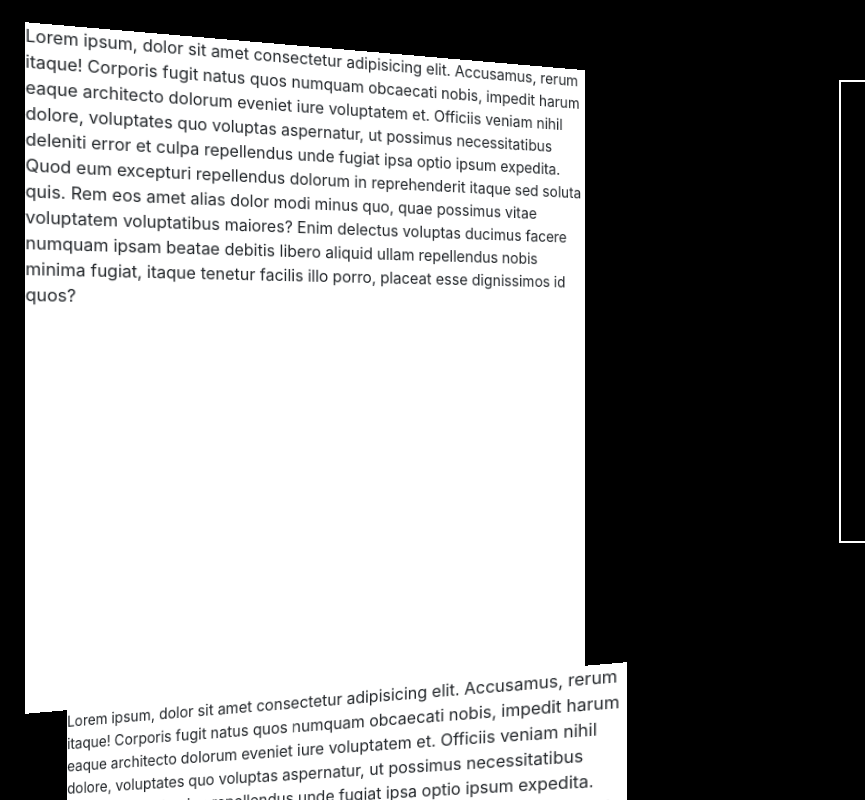
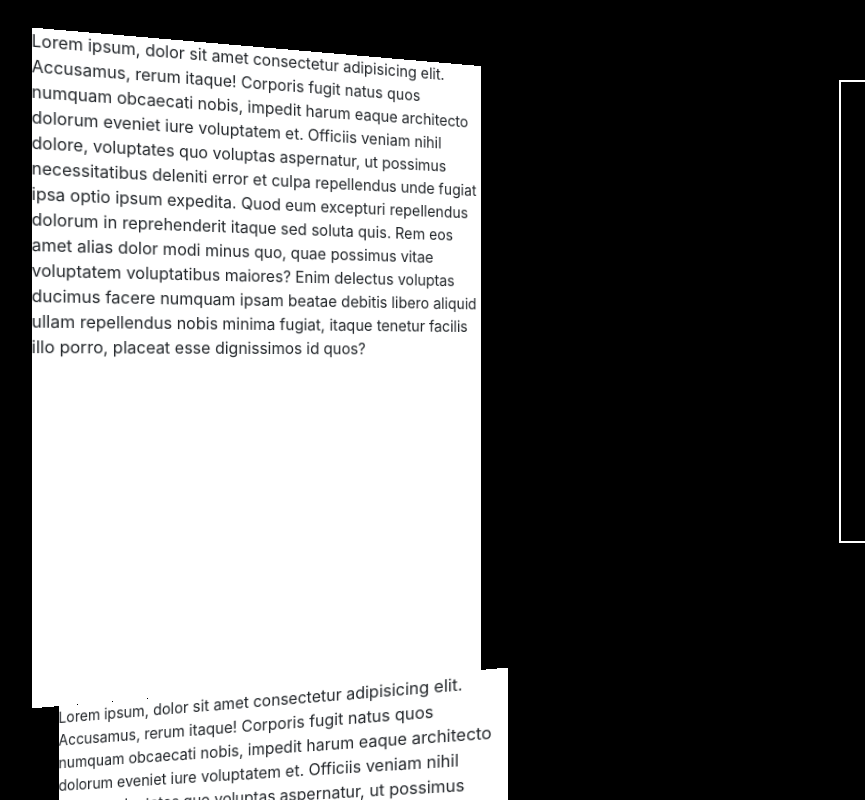
Before and after one commit to ayaniitgoa/ayaniitgoa.github.io, a plain HTML site: page index.html in a window 1280 px wide. Shown: the top 800 px of the page, 0-865 px from the left. Drawn offline with nearby package versions, Linux system fonts and the light colour scheme.

Commit message:
Fixed cards widths

```diff
--- a/style.css
+++ b/style.css
@@ -9,7 +9,7 @@ body {
 }
 .inner-cards {
   background: white;
-  width: 36rem;
+  width: 29rem;
   height: 80vh;
 }
 
```
